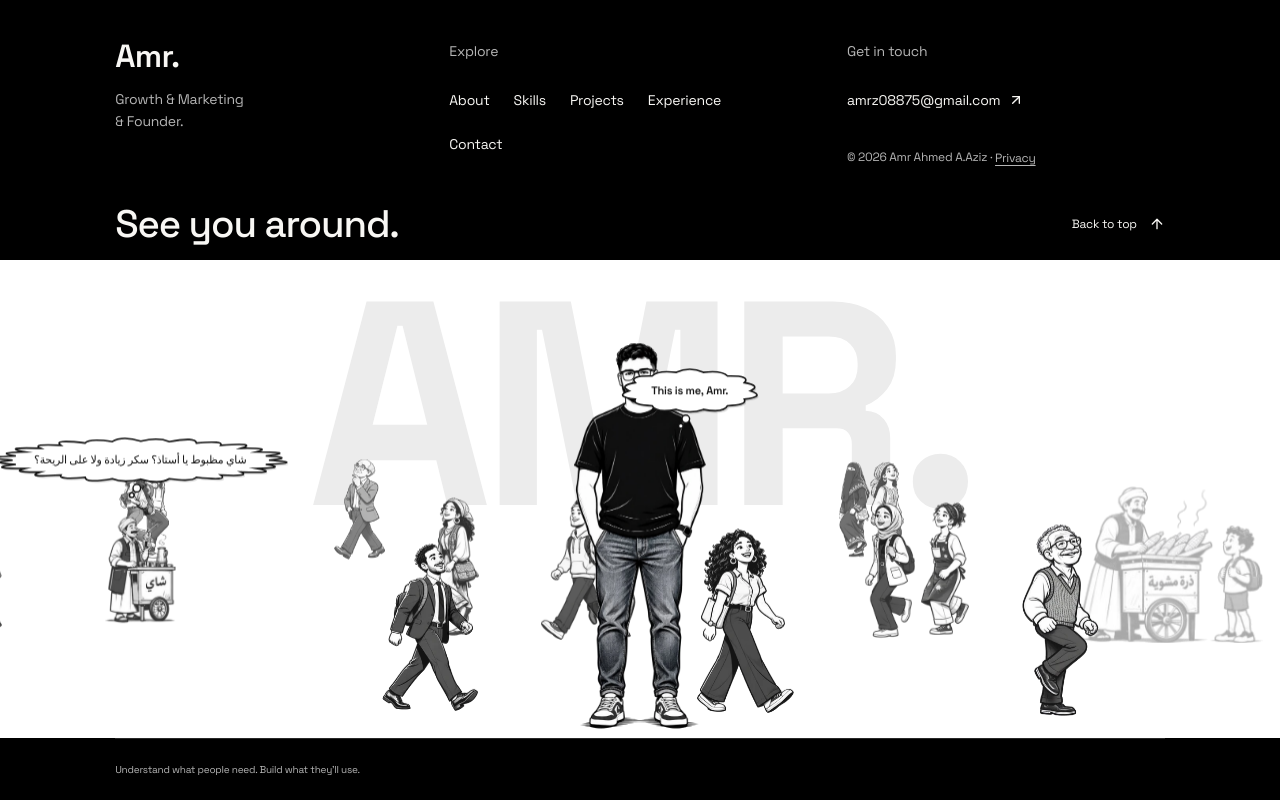
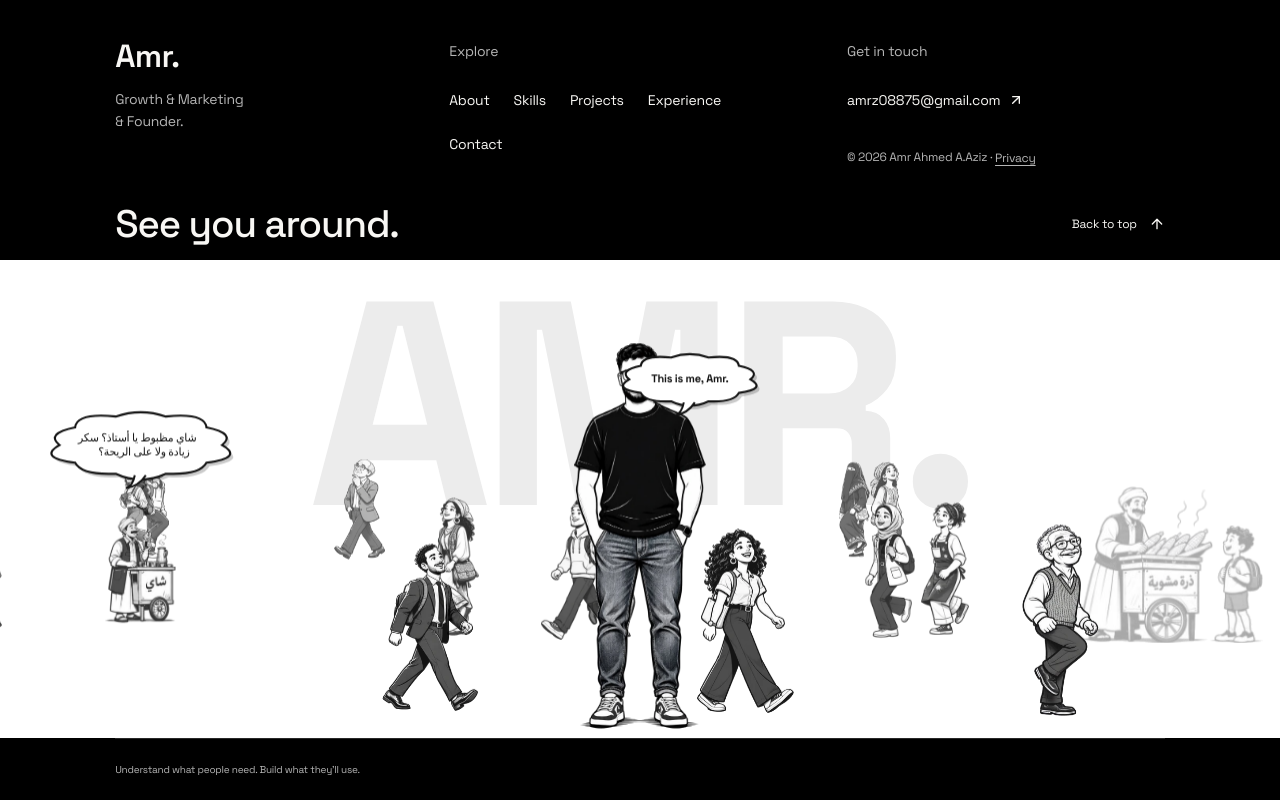
Before and after one commit to amrZ9/amr_website, a Next.js app: page / in a window 1280 px wide. Shown: the part 7082-7882 px from the top of the page. Built offline with nearby package versions, Linux system fonts and the light colour scheme.

Commit message:
Upgrade speech bubbles to plump multi-line comic clouds with curved tails and bold ink outlines

```diff
--- a/src/components/CrowdScene.tsx
+++ b/src/components/CrowdScene.tsx
@@ -287,103 +287,127 @@ export function CrowdScene({ descId }: CrowdSceneProps) {
       if (!text) return;
       ctx.save();
       const floatY = cy - Math.sin(t * 2.5) * 2;
-      ctx.font = "600 11px 'Space Grotesk', system-ui, sans-serif";
-      const shortText = text.length > 52 ? text.slice(0, 49).trim() + "…" : text;
-      const padX = style === "cloud" ? 16 : 12;
-      const metrics = ctx.measureText(shortText);
-      const bw = Math.min(maxWidth - 24, metrics.width + padX * 2);
-      const bh = style === "cloud" ? 28 : 26;
-      const clampedX = Math.max(bw / 2 + 12, Math.min(maxWidth - bw / 2 - 12, cx));
+      ctx.font = "700 11px 'Space Grotesk', system-ui, sans-serif";
 
-      ctx.translate(clampedX, floatY);
+      // Word-wrap into 2-3 compact comic lines so bubbles are plump, not skinny bars
+      const words = text.split(/\s+/);
+      const lines: string[] = [];
+      let current = "";
+      const maxLinePx = 138;
+      for (const word of words) {
+        const test = current ? `${current} ${word}` : word;
+        if (ctx.measureText(test).width > maxLinePx && current) {
+          lines.push(current);
+          current = word;
+          if (lines.length === 2) break;
+        } else {
+          current = test;
+        }
+      }
+      if (current && lines.length < 3) lines.push(current);
+      if (lines.length === 3 && words.join(" ").length > lines.join(" ").length + 3) {
+        lines[2] = lines[2].replace(/[.,;!?]*$/, "") + "…";
+      }
+
+      const lineH = 14;
+      const textW = Math.max(...lines.map((l) => ctx.measureText(l).width), 42);
+      const textH = lines.length * lineH;
+      const padX = style === "cloud" ? 22 : 16;
+      const padY = style === "cloud" ? 16 : 12;
+      const bw = Math.min(maxWidth - 28, textW + padX * 2);
+      const bh = textH + padY * 2;
+      const clampedX = Math.max(bw / 2 + 16, Math.min(maxWidth - bw / 2 - 16, cx));
+
+      ctx.translate(clampedX, floatY - bh * 0.25);
 
       if (style === "cloud") {
-        // True organic comic cloud perimeter built from scalloped lobes around an ellipse (zero boxy edges!)
-        const rx = bw / 2 + 6;
-        const ry = bh / 2 + 5;
-        const lobes = Math.max(10, Math.round((rx * 2) / 18) * 2);
-        const buildCloudPath = (scale = 1) => {
+        // Plump hand-drawn comic cloud (matches reference top-right cloud with curved tail!)
+        const rx = bw / 2;
+        const ry = bh / 2;
+        const lobes = 10;
+        const buildCloud = () => {
           ctx.beginPath();
           for (let i = 0; i < lobes; i++) {
             const a0 = (i / lobes) * Math.PI * 2;
             const a1 = ((i + 1) / lobes) * Math.PI * 2;
             const am = (a0 + a1) * 0.5;
-            const x0 = Math.cos(a0) * rx * scale;
-            const y0 = Math.sin(a0) * ry * scale;
-            const x1 = Math.cos(a1) * rx * scale;
-            const y1 = Math.sin(a1) * ry * scale;
-            // Control point bulges outward for authentic fluffy cloud lobes
-            const bulge = 1.24 + (i % 2 === 0 ? 0.06 : -0.02);
-            const cxp = Math.cos(am) * rx * bulge * scale;
-            const cyp = Math.sin(am) * ry * bulge * scale;
+            const x0 = Math.cos(a0) * rx;
+            const y0 = Math.sin(a0) * ry;
+            const x1 = Math.cos(a1) * rx;
+            const y1 = Math.sin(a1) * ry;
+            const bulge = 1.26 + (i % 2 === 0 ? 0.08 : -0.02);
+            const cxp = Math.cos(am) * rx * bulge;
+            const cyp = Math.sin(am) * ry * bulge;
             if (i === 0) ctx.moveTo(x0, y0);
             ctx.quadraticCurveTo(cxp, cyp, x1, y1);
           }
           ctx.closePath();
         };
 
-        // Subtle ink shadow
+        // Bold comic ink drop-shadow
         ctx.save();
-        ctx.translate(1.5, 2);
-        buildCloudPath(1);
-        ctx.fillStyle = "rgba(20,20,20,0.16)";
+        ctx.translate(3, 3.5);
+        buildCloud();
+        ctx.fillStyle = "rgba(20,20,20,0.22)";
         ctx.fill();
         ctx.restore();
 
-        // Crisp white cloud + ink outline
-        buildCloudPath(1);
+        // Crisp white cloud + bold 2.1px black comic outline
+        buildCloud();
         ctx.fillStyle = "#ffffff";
         ctx.fill();
         ctx.strokeStyle = "#141414";
-        ctx.lineWidth = 1.6;
+        ctx.lineWidth = 2.1;
         ctx.stroke();
 
-        // Comic cloud trailing bubbles
-        [
-          [-4, ry + 9, 3.8],
-          [-9, ry + 16, 2.3],
-        ].forEach(([tx, ty, tr]) => {
-          ctx.fillStyle = "#ffffff";
-          ctx.strokeStyle = "#141414";
-          ctx.lineWidth = 1.4;
-          ctx.beginPath();
-          ctx.arc(tx, ty, tr, 0, Math.PI * 2);
-          ctx.fill();
-          ctx.stroke();
-        });
+        // Curved comic pointer tail at bottom
+        ctx.beginPath();
+        ctx.moveTo(-6, ry - 1);
+        ctx.quadraticCurveTo(-8, ry + 11, -15, ry + 13);
+        ctx.quadraticCurveTo(-2, ry + 11, 5, ry - 1);
+        ctx.closePath();
+        ctx.fillStyle = "#ffffff";
+        ctx.fill();
+        ctx.beginPath();
+        ctx.moveTo(-6, ry);
+        ctx.quadraticCurveTo(-8, ry + 11, -15, ry + 13);
+        ctx.quadraticCurveTo(-2, ry + 11, 5, ry);
+        ctx.strokeStyle = "#141414";
+        ctx.lineWidth = 2.0;
+        ctx.stroke();
       } else {
-        // Crisp comic box with ink shadow & pointer tail
-        ctx.fillStyle = "#141414";
+        // Bold comic oval/box with curved tail
+        ctx.fillStyle = "rgba(20,20,20,0.22)";
         ctx.beginPath();
-        ctx.roundRect(-bw / 2 + 2, -bh / 2 + 2, bw, bh, 8);
+        ctx.roundRect(-bw / 2 + 3, -bh / 2 + 3.5, bw, bh, 12);
         ctx.fill();
 
         ctx.fillStyle = "#ffffff";
         ctx.strokeStyle = "#141414";
-        ctx.lineWidth = 1.6;
+        ctx.lineWidth = 2.1;
         ctx.beginPath();
-        ctx.roundRect(-bw / 2, -bh / 2, bw, bh, 8);
+        ctx.roundRect(-bw / 2, -bh / 2, bw, bh, 12);
         ctx.fill();
         ctx.stroke();
 
         ctx.beginPath();
         ctx.moveTo(-5, bh / 2 - 1);
-        ctx.lineTo(0, bh / 2 + 7);
-        ctx.lineTo(6, bh / 2 - 1);
+        ctx.quadraticCurveTo(-7, bh / 2 + 10, -13, bh / 2 + 12);
+        ctx.quadraticCurveTo(-1, bh / 2 + 10, 5, bh / 2 - 1);
         ctx.closePath();
         ctx.fillStyle = "#ffffff";
         ctx.fill();
-        ctx.beginPath();
-        ctx.moveTo(-5, bh / 2);
-        ctx.lineTo(0, bh / 2 + 7);
-        ctx.lineTo(6, bh / 2);
         ctx.stroke();
       }
 
+      // Draw centered multi-line comic text
       ctx.fillStyle = "#141414";
       ctx.textAlign = "center";
       ctx.textBaseline = "middle";
-      ctx.fillText(shortText, 0, 0.5, bw - padX * 1.4);
+      const startY = -((lines.length - 1) * lineH) / 2;
+      lines.forEach((line, idx) => {
+        ctx.fillText(line, 0, startY + idx * lineH);
+      });
       ctx.restore();
     };
 
```
